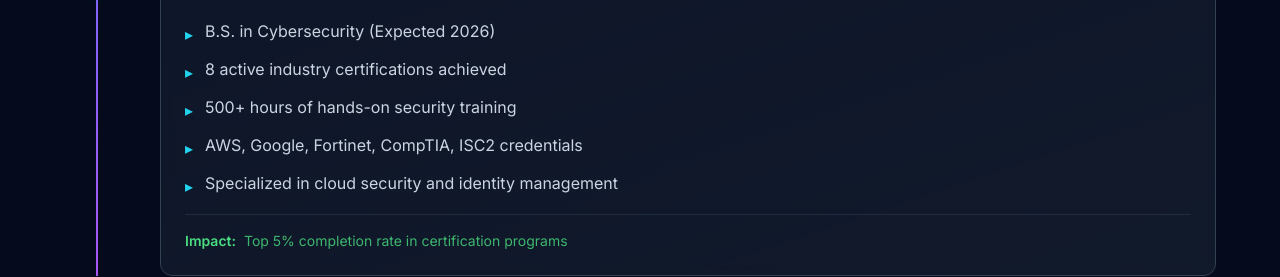
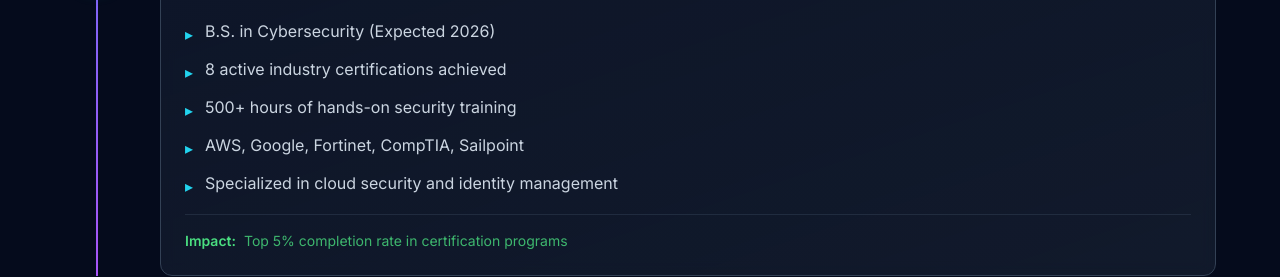
Before and after one commit to AntonioBeltranMiller/cybersec-portfolio, a Next.js app: page / in a window 1280 px wide. Shown: the part 6280-6557 px from the top of the page. Built offline with nearby package versions, Linux system fonts and the light colour scheme.

Commit message:
Update Timeline.tsx

```diff
--- a/components/Timeline.tsx
+++ b/components/Timeline.tsx
@@ -40,7 +40,7 @@ export default function ExperienceTimeline() {
       icon: <Code className="w-5 h-5" />,
       highlights: [
         'Built CertProtector - SSL/TLS monitoring platform (Python/React)',
-        'Developed CyberShell - penetration testing framework',
+        'Developed CyberShell  - penetration testing framework',
         'Created enterprise SOC lab with SIEM integration',
         'Published security research on GitHub (10+ repositories)',
         'Contributed to open-source security tools',
@@ -56,7 +56,7 @@ export default function ExperienceTimeline() {
         'B.S. in Cybersecurity (Expected 2026)',
         '8 active industry certifications achieved',
         '500+ hours of hands-on security training',
-        'AWS, Google, Fortinet, CompTIA, ISC2 credentials',
+        'AWS, Google, Fortinet, CompTIA, Sailpoint',
         'Specialized in cloud security and identity management',
       ],
       impact: 'Top 5% completion rate in certification programs',
```
